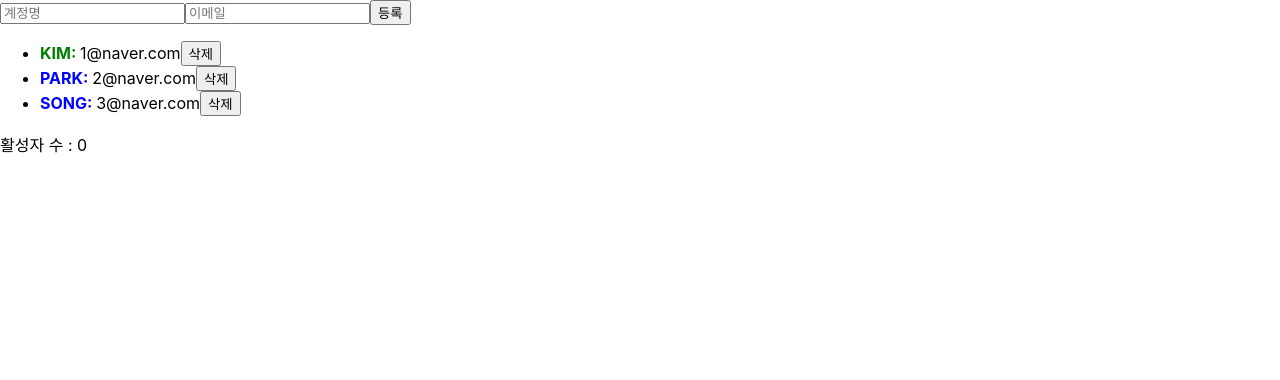
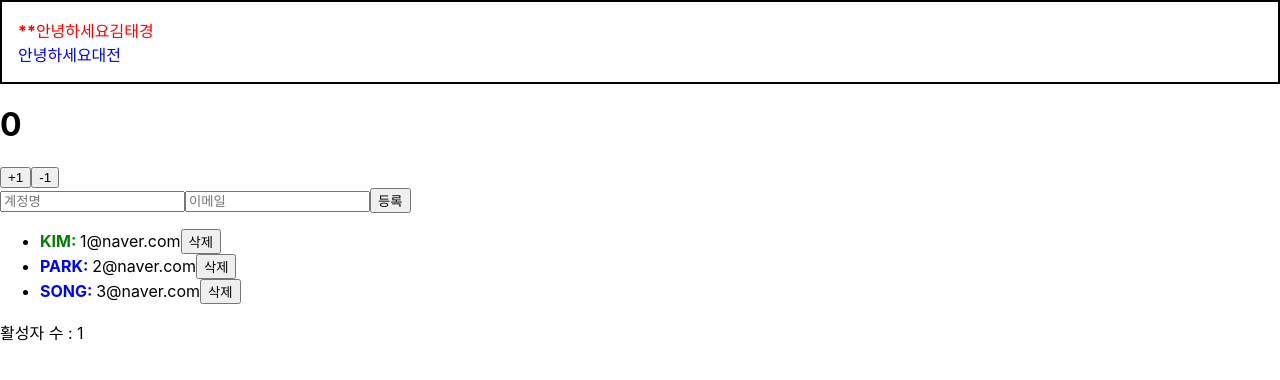
Before and after one commit to danimothman/react_tutorial, a React (Create React App) app: page / in a window 1280 px wide. Shown: the top 380 px of the page. Built offline with nearby package versions, Linux system fonts and the light colour scheme.

Commit message:
리팩토링 완료

```diff
--- a/src/App.js
+++ b/src/App.js
@@ -1,122 +1,15 @@
-import React, { useRef , useState , useMemo , useCallback , useReducer} from 'react';
-
-import UserList from './UserList';
-import CreateUser from './CreateUser';
-
-const countActiveUsers = (users)=>{
-    console.log('활성화 사용자 수를 체크 하는 중')
-    return users.filter(user=>user.active).length;
-  }
-
-const initialState = {
-
-    users: [
-        {
-            id:1,
-            username:"KIM",
-            email:"1@naver.com",
-            active:true
-        },
-        {
-            id:2,
-            username:"PARK",
-            email:"2@naver.com",
-            active:false
-        },
-        {
-            id:3,
-            username:"SONG",
-            email:"3@naver.com",
-            active :false
-
-        }
-    ] ,
-
-    inputs : {
-        username:'',
-        email:''
-    }
-}
-
-function reducer(state , action){
-    switch (action.type){
-        case 'CHANGE_INPUT':
-            return{
-                ...state,
-                inputs:{
-                    ...state.inputs,
-                    [action.name]:action.value
-                }
-            };
-        case 'CREATE_USER':
-            return{
-                inputs:initialState.inputs,
-                users:state.users.concat(action.user)
-            }
-        case 'TOGGLE_USER':
-
-            return {
-                ...state,
-                users:state.users.map(user=>
-                    user.id === action.id ? {...user, active: !user.active} : user)
-            }
-
-        case "REMOVE_USER":
-            return {
-                ...state,
-                users:state.users.filter(user=>user.id !== action.id )
-            }
-        default:
-            return state;
-    }
-}
-
+import React from 'react'
+import HelloScreen from './screens/HelloScreen'
+import CounterScreen from './screens/CounterScreen'
+import UserScreen from './screens/UserScreen'
 function App(){
-    const [state, dispatch] = useReducer(reducer, initialState);
-
-    function onChangeInput(e){
-        // console.log(e.target)
-        const {name, value} = e.target
-        // console.log(value)
-        dispatch({
-            type:'CHANGE_INPUT',
-            name,
-            value
-        },[])
-
-    }
-    function onCreate(){
-        dispatch({
-            type:'CREATE_USER',
-            username,
-            email
-        })
-    }
-
-    function onToggle(id){
-        dispatch({
-            type:'TOGGLE_USER',
-            id
-        })
-    }
-
-    function onRemove(id){
-        dispatch({
-            type:'REMOVE_USER',
-            id
-        })
-    }
-
-
-    const  { users } =state
-    const {username , email} = state.inputs
-    const count = useMemo(()=> countActiveUsers(users),[users])
     return (
         <>
-        <CreateUser user={username} useremail={email} onChange={onChangeInput} onCreate={onCreate}/>
-        <UserList users={users}  onToggle={onToggle}/>
-        <div> 활성자 수 : 0 </div>
+       <HelloScreen />
+       <CounterScreen />
+        <UserScreen />
         </>
+
     )
 }
 
--- /dev/null
+++ b/src/data/userData.js
@@ -0,0 +1,22 @@
+export const userData =
+    [
+      {
+          id:1,
+          username:"KIM",
+          email:"1@naver.com",
+          active:true
+      },
+      {
+          id:2,
+          username:"PARK",
+          email:"2@naver.com",
+          active:false
+      },
+      {
+          id:3,
+          username:"SONG",
+          email:"3@naver.com",
+          active :false
+
+      }
+  ]
--- /dev/null
+++ b/src/screens/CounterScreen.js
@@ -0,0 +1,11 @@
+import React from 'react'
+import Counter from '../components/Counter'
+
+function CounterScreen(){
+    return(
+        <Counter />
+
+    )
+}
+
+export default CounterScreen;
--- /dev/null
+++ b/src/screens/HelloScreen.js
@@ -0,0 +1,17 @@
+import React from 'react';
+import Hello from '../components/Hello'
+import Wrapper from '../components/Wrapper'
+
+function HelloScreen(){
+    return (
+        <>
+         <Wrapper>
+      <Hello name="김태경"  color="red" isSpecial={true} />
+      <Hello  color="blue" />
+      </Wrapper>
+        </>
+    )
+
+}
+
+export default HelloScreen;
--- /dev/null
+++ b/src/screens/UserScreen.js
@@ -0,0 +1,69 @@
+import React, {useState, useMemo, useCallback,useRef} from 'react'
+import { userData } from '../data/userData'
+import UserList from '../components/UserList'
+import CreateUser from '../components/CreateUser'
+
+
+function UserScreen(){
+    const countActiveUsers = (users)=>{
+        console.log('활성화 사용자 수를 체크 하는중')
+        return users.filter(user=>user.active).length;
+    }
+
+    const [users , setUsers] = useState (
+        userData
+    )
+
+    const [inputs , setInputs] = useState({
+        username:'',
+        email:''
+
+    })
+
+    const {username , email} = inputs
+    const nextId = useRef(4)
+
+    const onChangeInput =(e)=>{
+        // console.log(e.target)
+        const {name , value} = e.target
+        setInputs({
+        ...inputs,
+        [name] :value
+        });
+    }
+    const onCreate =useCallback(()=>{
+        const user = {
+        id:nextId.current,
+        username,
+        email
+        }
+        setUsers([...users,user])
+
+        setInputs({
+        username:'',
+        email:''
+        })
+        nextId.current +=1
+    },[inputs])
+
+    const onRemove = (id)=>{
+        setUsers(users.filter(user=>user.id !== id))
+    }
+
+    const onToggleFunc =(id)=>{
+        setUsers(users.map(
+        user=> user.id === id? {...user , active: !user.active} : user
+        ))
+    }
+
+    const count =useMemo(()=> countActiveUsers(users), [users])
+        return (
+            <div>
+            <CreateUser user={username} useremail={email} onChange={onChangeInput}  onCreate={onCreate}/>
+            <UserList  users={users} onRemove={onRemove} onToggle={onToggleFunc} />
+            <div>활성자 수 : {count}</div>
+            </div>
+        )
+    }
+
+export default UserScreen;
```
Also changed, not shown: src/App2.js (added, +123 -0 lines), src/components/Counter.js (renamed from src/Counter.js), src/components/CreateUser.js (renamed from src/CreateUser.js), src/components/Hello.js (renamed from src/Hello.js), src/components/InputSample.js (renamed from src/InputSample.js), src/components/UserList.js (renamed from src/UserList.js), src/components/Wrapper.js (renamed from src/Wrapper.js).
